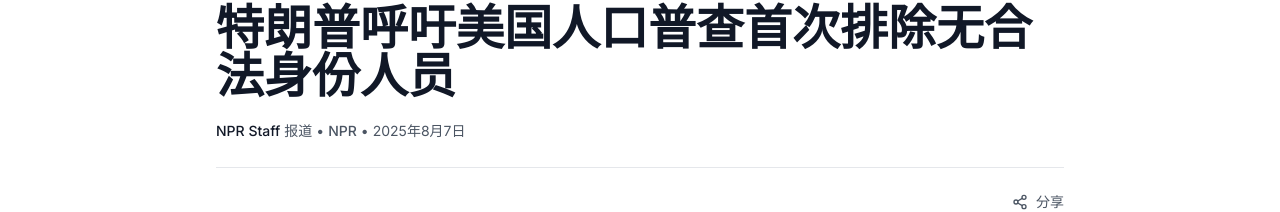
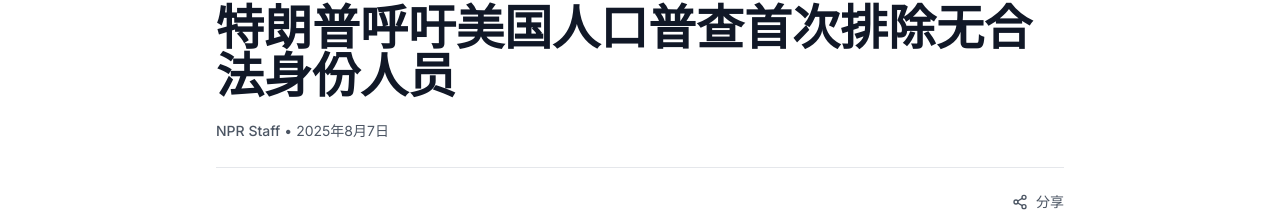
Before and after one commit to asianamericanvoices/chinese-american-voices, a Next.js app: page /article/1 in a window 1280 px wide. Shown: the part 269-481 px from the top of the page. Built offline with nearby package versions, Linux system fonts and the light colour scheme; no server answers.

Commit message:
Update page.js

```diff
--- a/app/article/[slug]/page.js
+++ b/app/article/[slug]/page.js
@@ -266,12 +266,17 @@ export default function ArticlePage({ params }) {
             <div className="mb-6 pb-6 border-b border-gray-200">
               <div className="text-sm text-gray-600 leading-relaxed">
                 <div className="flex flex-wrap items-center gap-1">
-                  <span className="font-medium text-gray-900">
+                  {article.dateline && (
+                    <>
+                      <span className="font-medium text-gray-900">
+                        {article.dateline}消息
+                      </span>
+                      <span>•</span>
+                    </>
+                  )}
+                  <span className="font-medium">
                     {getAuthorDisplay(article.author, article.source)}
                   </span>
-                  <span>报道</span>
-                  <span>•</span>
-                  <span className="font-medium">{article.source}</span>
                   <span>•</span>
                   <span>{formatDate(article.scrapedDate)}</span>
                 </div>
```
